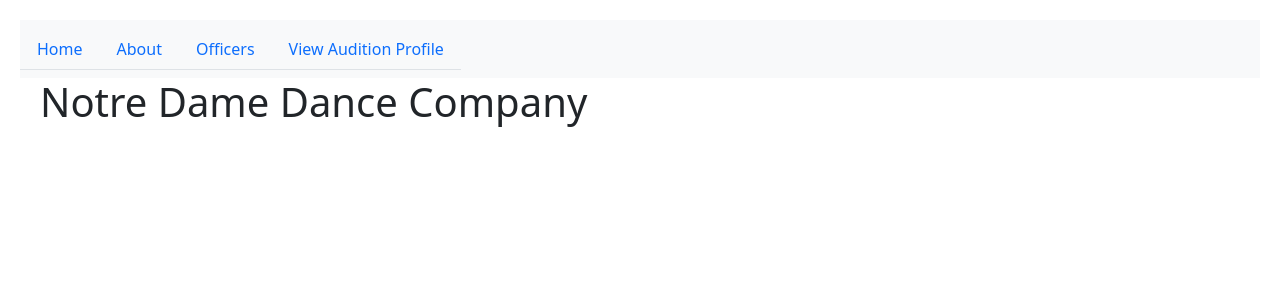
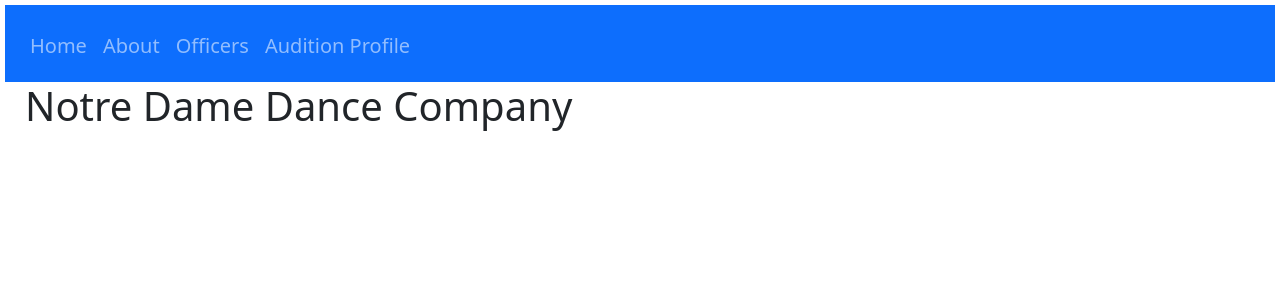
Before and after one commit to bmatuch/Dance-Company-Website, a React (Create React App) app in the folder danceco/: page / in a window 1280 px wide. Shown: the top 300 px of the page. Built offline with nearby package versions, Linux system fonts and the light colour scheme; what parse would draw is missing.

Commit message:
fixed dropdown menu and added protected profile page

```diff
--- a/danceco/package.json
+++ b/danceco/package.json
@@ -9,7 +9,7 @@
     "loader-utils": "3.2.1",
     "parse": "^4.2.0",
     "react": "18.2.0",
-    "react-collapsible": "^2.10.0",
+    "react-bootstrap": "^2.9.1",
     "react-dom": "18.2.0",
     "react-router-dom": "^6.10.0",
     "react-scripts": "^5.0.1"
--- a/danceco/src/Comoponents/Components.js
+++ b/danceco/src/Comoponents/Components.js
@@ -7,6 +7,7 @@
 import AuthModule from "./Profile/Auth.js";
 import AuthRegister from "./Profile/AuthRegister";
 import AuthLogin from "./Profile/AuthLogin";
+import Protected from "./Protected/Protected.js"
 import "../../src/index.css";
 
 
@@ -15,12 +16,12 @@
     <Router>
       <Footer />
       <Routes>
-        <Route path="/profile" element={<AuthModule />} />
-        <Route path="/profile/create" element={<AuthRegister />} />
-        <Route path="/profile/login" element={<AuthLogin />} />
+        <Route path="/login/profile" element={<Protected path="/profile" element={Protected} />} />
+        <Route path="/create" element={<AuthRegister />} />
+        <Route path="/login" element={<AuthLogin />} />
         <Route path="/" element={<Home />} />
         <Route path="/about" element={<About />} />
-        <Route path='/officers' element={<Officers />} />
+        <Route path="/officers" element={<Officers />} />
       </Routes>
     </Router>
   );
--- a/danceco/src/Comoponents/Footer/Footer.js
+++ b/danceco/src/Comoponents/Footer/Footer.js
@@ -1,22 +1,19 @@
-import { Link } from "react-router-dom";
+import Container from 'react-bootstrap/Container';
+import Nav from 'react-bootstrap/Nav';
+import Navbar from 'react-bootstrap/Navbar';
+
 // footer for navigation
 const Footer = () => (
-    <nav class="navbar navbar-light bg-light">
-      <ul class="nav nav-tabs">
-        <li class="nav-item">
-          <a class="nav-link" href="/">Home</a>
-        </li>
-        <li class="nav-item">
-          <a class="nav-link" href="/about">About</a>
-        </li>
-        <li class="nav-item">
-          <a class="nav-link" href="/officers">Officers</a>
-        </li>
-      <li class="nav-item">
-          <a class="nav-link" href="/profile">View Audition Profile</a>
-        </li>
-      </ul>
-    </nav>
+    <Navbar bg="primary" data-bs-theme="dark">
+      <Container>
+        <Nav className="me-auto">
+          <Nav.Link href="/">Home</Nav.Link>
+          <Nav.Link href="/about">About</Nav.Link>
+          <Nav.Link href="/officers">Officers</Nav.Link>
+          <Nav.Link href="/login">Audition Profile</Nav.Link>
+        </Nav>
+      </Container>
+    </Navbar>
 );
 
 export default Footer;
--- a/danceco/src/Comoponents/Officers/OfficersList.js
+++ b/danceco/src/Comoponents/Officers/OfficersList.js
@@ -1,8 +1,10 @@
 import React from "react";
-import Collapsible from "react-collapsible";
+import Accordion from 'react-bootstrap/Accordion';
+
 // display officer list, child of Officers.js
 // child will make things cleaner as we add more components
 // also get dance objects associated with each officer
+
 const OfficerList = ({ officers }) => {
   return (
     <ul className="list-unstyled">
@@ -10,14 +12,19 @@
       <p key={officer.id}>
         <li>
           <h2> {officer.get("role")} </h2>
-            <Collapsible trigger = {<button className="accordion-button" type="button" data-bs-toggle="collapse" data-bs-target="#collapse" aria-controls="panelsStayOpen-collapse"> <h3>{officer.get("firstName")} {officer.get("lastName")}</h3></button>}>
+          <Accordion>
+          <Accordion.Item eventKey="0">
+            <Accordion.Header> <h2>{officer.get("firstName")} {officer.get("lastName")}&nbsp;&nbsp;</h2></Accordion.Header>
+            <Accordion.Body>
               <p><b>Hometown</b>: {officer.get("hometown")}</p>
               <p><b>Dance Experience</b>: {officer.get("experience")}</p>
               <p><b>Year:</b> {officer.get("year")}</p>
               <p><b>Dorm:</b> {officer.get("dorm")}</p>
               <p><b>Major:</b> {officer.get("major")}</p>
               <p><b>Favorite Part of DanceCo:</b> {officer.get("favorite")}</p>
-            </Collapsible>
+            </Accordion.Body>
+            </Accordion.Item>
+            </Accordion>
         </li>
       </p>
     ))}
--- a/danceco/src/Comoponents/Profile/Auth.js
+++ b/danceco/src/Comoponents/Profile/Auth.js
@@ -2,6 +2,7 @@
 import { Link } from "react-router-dom";
 import { useNavigate } from "react-router-dom";
 import { checkUser } from "./AuthService.js";
+import Button from 'react-bootstrap/Button';
 
 const AuthModule = () => {
   const navigate = useNavigate();
@@ -13,14 +14,13 @@
   }, [navigate]);
   return (
     <div>
+      <Link to="/profile/login">
+        <Button type="submit">Login</Button>
+      </Link>
       <Link to="/profile/create">
         <button>Create</button>
       </Link>
-      <br />
-      <br />
-      <Link to="/profile/login">
-        <button>Login</button>
-      </Link>
+
     </div>
   );
 };
--- a/danceco/src/Comoponents/Profile/AuthLogin.js
+++ b/danceco/src/Comoponents/Profile/AuthLogin.js
@@ -2,6 +2,7 @@
 import { checkUser, loginUser } from "./AuthService";
 import AuthForm from "./AuthForm";
 import { useNavigate } from "react-router-dom";
+
 
 const AuthLogin = () => {
   const navigate = useNavigate();
@@ -15,8 +16,7 @@
 
   useEffect(() => {
     if (checkUser()) {
-      alert("You are already logged in");
-      navigate("/");
+      navigate("/login/profile");
     }
   }, [navigate]);
 
@@ -60,6 +60,7 @@
         onChange={onChangeHandler}
         onSubmit={onSubmitHandler}
       />
+      <p>Don't have an account? <a href="/create">Click here</a> to create one.</p>
     </div>
   );
 };
--- a/danceco/src/Comoponents/Protected/Protected.js
+++ b/danceco/src/Comoponents/Protected/Protected.js
@@ -1,20 +1,26 @@
 import React from "react";
 import { useNavigate } from "react-router-dom";
 import { checkUser } from "../Profile/AuthService";
+import Button from 'react-bootstrap/Button';
 
 const Protected = ({ element: Component, ...rest }) => {
-  console.log("element: ", Component);
   const navigate = useNavigate();
   const goBackHandler = () => {
-    navigate("/auth");
+    navigate("/login");
   };
   if (checkUser()) {
-    return <Component />;
+    return (
+      <div>
+        <h2>
+          Profile
+        </h2>
+      </div>
+    );
   } else {
     return (
       <div>
-        <p>Not allowed!</p>
-        <button onClick={goBackHandler}>Go back</button>
+        <p>You're not logged in.</p>
+        <Button onClick={goBackHandler}>Login</Button>
       </div>
     );
   }
--- a/danceco/src/index.css
+++ b/danceco/src/index.css
@@ -19,11 +19,11 @@
 }
 
 div {
-  margin: 20px;
+  margin: 5px;
 }
 
 h2 {
-  margin-left: 20px;
+  margin-left: 40px;
 }
 
 h3 {
@@ -33,3 +33,37 @@
 .navbar {
   color: aqua;
 }
+
+h2.accordion-header{
+  margin:0;
+}
+
+a.nav-link {
+  font-size: 20px;
+}
+
+div.container{
+  margin-left: unset;
+}
+
+div.accordion {
+  --bs-accordion-active-bg: white;
+  --bs-accordion-btn-focus-box-shadow: white;
+}
+
+div.accordion-item{
+  margin:auto;
+  border:none;
+}
+
+button.accordion-button {
+  width:auto;
+}
+
+.accordion-button:focus {
+  box-shadow: white;
+}
+
+input.form-control {
+  width:50%;
+}
```
Also changed, not shown: 1 other file (tests, documents, lock files or other folders). Lines whose indentation alone changed are shown as unchanged.
